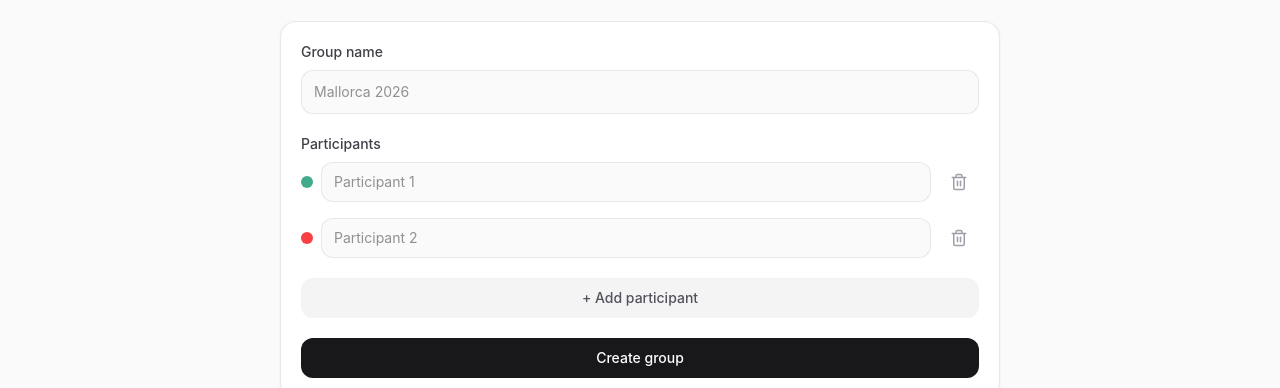
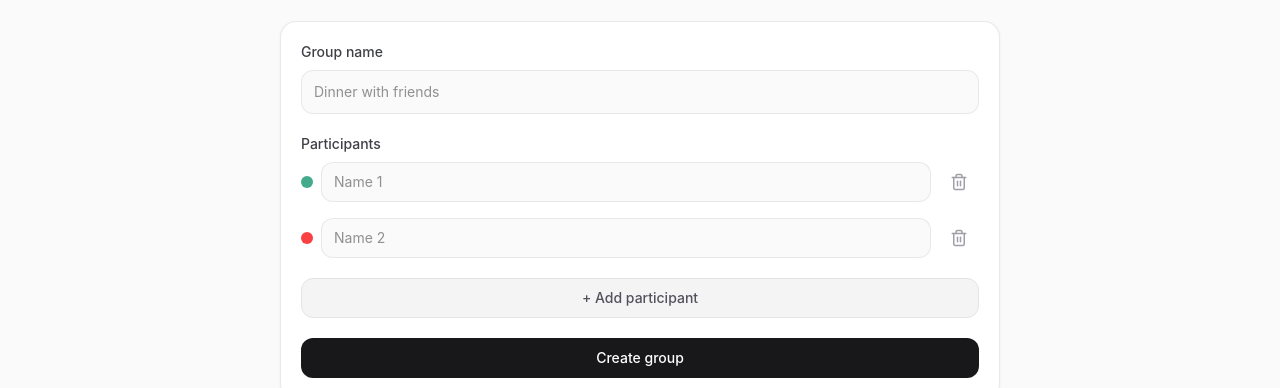
Before and after one commit to akustikoa/fracto, a React (Vite) app: page / in a window 1280 px wide. Shown: the part 242-630 px from the top of the page. Built offline with nearby package versions, Linux system fonts and the light colour scheme; no server answers.

Commit message:
ui icons updated

```diff
--- a/src/components/balance/BalanceList.jsx
+++ b/src/components/balance/BalanceList.jsx
@@ -64,18 +64,18 @@ export default function BalanceList({
         <div className='mb-1 flex items-center justify-between gap-3'>
           <button
             onClick={onEditGroup}
-            className='inline-flex items-center gap-2 rounded-full bg-zinc-100 px-4 py-1 text-sm text-zinc-600 hover:bg-zinc-200'
+            className='group inline-flex items-center gap-2 rounded-full bg-zinc-100 px-4 py-1 text-sm text-zinc-600 hover:bg-zinc-900 hover:text-white'
           >
-            <Users className='h-4 w-4 text-zinc-600' />
+            <Users className='h-4 w-4' />
             <span>{participantCount}</span>
             <span className='text-zinc-700'>/</span>
-            <span>{averagePerPerson}€</span>
+            <span>{averagePerPerson}€ each</span>
           </button>
 
           <button
             type='button'
             onClick={onResetGroup}
-            className='inline-flex h-7  shrink-0 items-center justify-center gap-2.5 rounded-full bg-zinc-100 px-4 text-sm text-zinc-600 transition hover:bg-zinc-200 hover:text-red-500'
+            className='inline-flex h-7  shrink-0 items-center justify-center gap-2.5 rounded-full bg-zinc-100 px-4 text-sm text-zinc-600 transition hover:bg-zinc-900 hover:text-white'
           >
             <RotateCcw className='h-4 w-4' />
             <span>Reset</span>
--- a/src/pages/CreateGroupPage.jsx
+++ b/src/pages/CreateGroupPage.jsx
@@ -135,7 +135,7 @@ export default function CreateGroupPage({ onCreateGroup }) {
                 value={groupName}
                 onChange={(event) => handleGroupNameChange(event.target.value)}
                 placeholder={
-                  groupNameError ? 'Group name required' : 'Mallorca 2026'
+                  groupNameError ? 'Group name required' : 'Dinner with friends'
                 }
                 className={`h-11 w-full rounded-xl border bg-zinc-50 px-3 text-sm outline-none transition ${
                   groupNameError
@@ -170,7 +170,7 @@ export default function CreateGroupPage({ onCreateGroup }) {
                       placeholder={
                         participantErrors[index]
                           ? 'Participant name required'
-                          : `Participant ${index + 1}`
+                          : `Name ${index + 1}`
                       }
                       className={`h-10 min-w-0 flex-1 rounded-xl border bg-zinc-50 px-3 text-sm outline-none transition ${
                         participantErrors[index]
@@ -196,7 +196,7 @@ export default function CreateGroupPage({ onCreateGroup }) {
                 <button
                   type='button'
                   onClick={handleAddParticipant}
-                  className='h-10 w-full rounded-xl bg-zinc-100 px-4 text-sm font-medium text-zinc-600 transition hover:bg-zinc-800'
+                  className='h-10 w-full border border-zinc-200 rounded-xl bg-zinc-100 px-4 text-sm font-medium text-zinc-600 transition hover:bg-zinc-800 hover:text-white'
                 >
                   + Add participant
                 </button>
@@ -205,7 +205,7 @@ export default function CreateGroupPage({ onCreateGroup }) {
 
             <button
               type='submit'
-              className='h-10 w-full rounded-xl bg-zinc-900 px-4 text-sm font-medium text-white transition hover:bg-zinc-800'
+              className='h-10 w-full rounded-xl bg-zinc-900 px-4 text-sm font-medium text-white transition  hover:bg-zinc-800 hover:text-white'
             >
               Create group
             </button>
--- a/src/pages/DetailsPage.jsx
+++ b/src/pages/DetailsPage.jsx
@@ -9,6 +9,7 @@ import { calculateSettlements } from '../lib/settlement.utils';
 import ShareCard from '../components/share/ShareCard';
 import { getGroupById } from '../lib/api/groups';
 import { getExpensesByGroupId } from '../lib/api/expenses';
+import { Share2 } from 'lucide-react';
 
 export default function DetailsPage() {
   const { id } = useParams();
@@ -135,8 +136,9 @@ export default function DetailsPage() {
           <button
             type='button'
             onClick={handleShare}
-            className='h-11 w-full rounded-xl bg-zinc-900 px-4 text-sm font-medium text-white transition hover:bg-zinc-800'
+            className='flex items-center justify-center gap-4 h-11 w-full rounded-xl bg-zinc-900 px-4 text-sm font-medium text-white transition hover:bg-zinc-800'
           >
+            <Share2 className='h-5 w-5 shrink-0' />
             Share balance
           </button>
 
--- a/src/pages/GroupPage.jsx
+++ b/src/pages/GroupPage.jsx
@@ -18,9 +18,9 @@ import ParticipantSheet from '../components/group/ParticipantSheet';
 import BalanceList from '../components/balance/BalanceList';
 import ExpenseInput from '../components/expense/ExpenseInput';
 import AppHeader from '../components/layout/AppHeader';
+import { FileCheckCorner } from 'lucide-react';
 
 const MAX_PARTICIPANTS = 10;
-
 
 export default function GroupPage({ group, setGroup, expenses, setExpenses }) {
   const navigate = useNavigate();
@@ -355,7 +355,6 @@ export default function GroupPage({ group, setGroup, expenses, setExpenses }) {
     draftGroup.participants.length > 0 &&
     draftGroup.participants.every((participant) => participant.name.trim());
 
-
   return (
     <main className='min-h-screen bg-zinc-50'>
       <AppHeader groupId={group.id} variant='group' />
@@ -374,8 +373,9 @@ export default function GroupPage({ group, setGroup, expenses, setExpenses }) {
               <button
                 type='button'
                 onClick={() => navigate(`/details/${group.id}`)}
-                className='h-12 w-full rounded-2xl bg-zinc-900 text-sm font-medium text-white transition hover:bg-zinc-800'
+                className='flex items-center justify-center gap-3 h-12 w-full rounded-2xl bg-zinc-900 text-sm font-medium text-white transition hover:bg-zinc-800'
               >
+                <FileCheckCorner className='h-5 w-5 shrink-0' />
                 Review & share
               </button>
             }
```
